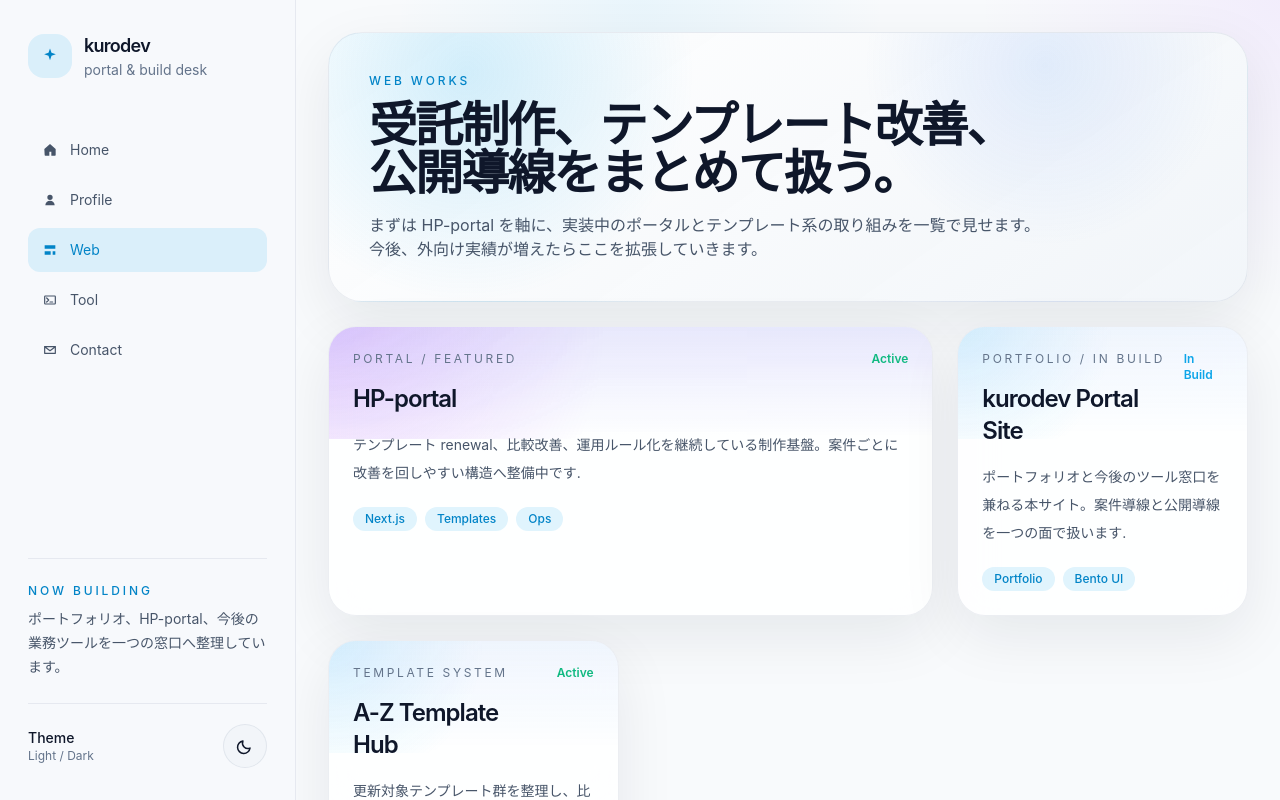
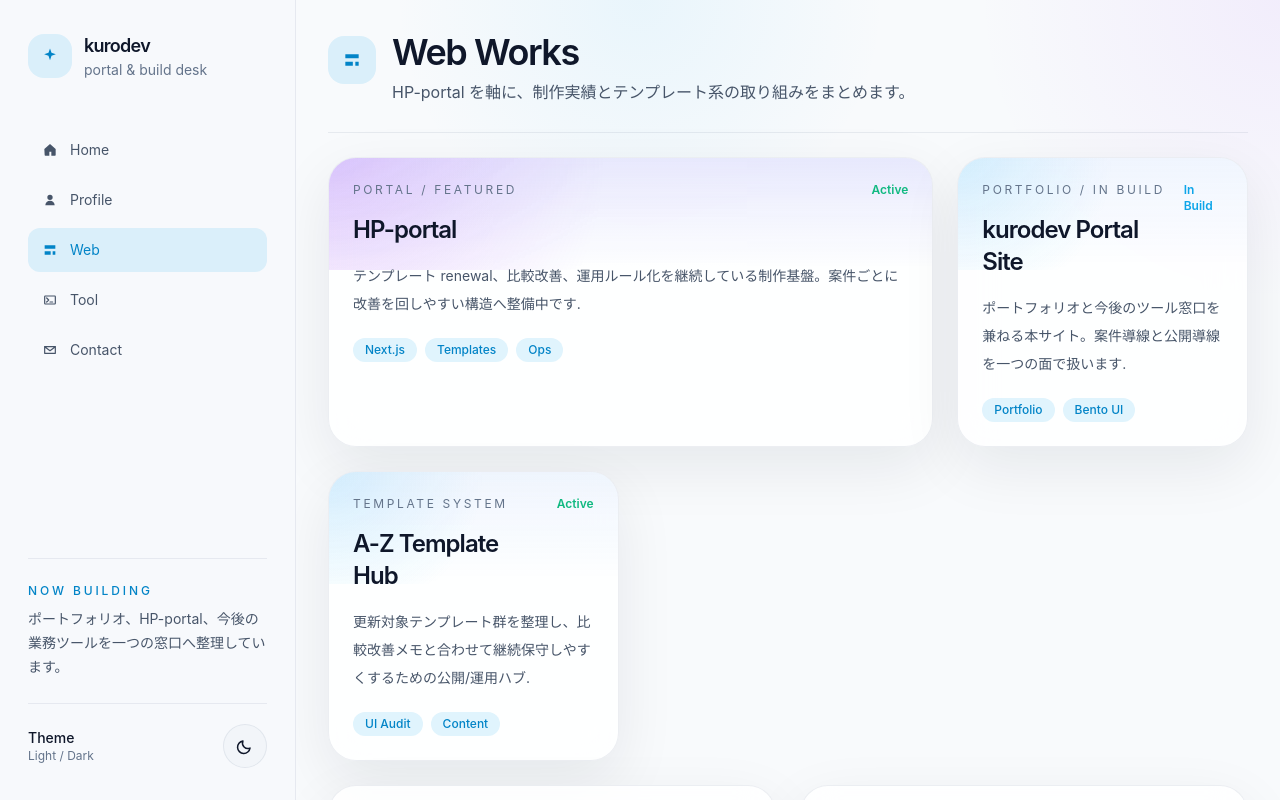
Before and after one commit to kurodev-web-tools/kurodev-hp, a Next.js app: page /web in a window 1280 px wide. Built offline with nearby package versions, Linux system fonts and the light colour scheme.

Commit message:
Simplify subpage headers

```diff
--- a/app/contact/page.js
+++ b/app/contact/page.js
@@ -1,18 +1,16 @@
 import { ContactForm } from "@/components/contact-form";
-import { SectionHeader } from "@/components/ui/section-header";
 import { BentoCard } from "@/components/ui/bento-card";
+import { PageHeader } from "@/components/ui/page-header";
 import { contactChannels, pricingItems } from "@/lib/site-data";
 
 export default function ContactPage() {
   return (
     <>
-      <section className="hero-surface panel-strong rounded-[34px] px-6 py-8 md:px-10 md:py-10">
-        <SectionHeader
-          eyebrow="contact"
-          title="相談の入口を、重すぎない形で。"
-          body="要件が完全に固まっていなくても問題ありません。今の状況、困っている点、急ぎ度が分かる範囲で共有してもらえれば、次の整理ポイントから一緒に詰めます。"
-        />
-      </section>
+      <PageHeader
+        icon="mail"
+        title="Contact & Pricing"
+        description="相談内容と参考価格の目安を確認しながら、次の整理ポイントを決める入口です。"
+      />
 
       <section className="grid gap-6 xl:grid-cols-[minmax(0,1.1fr)_minmax(360px,0.9fr)]">
         <div className="space-y-6">
--- a/app/page.js
+++ b/app/page.js
@@ -13,8 +13,8 @@ export default function HomePage() {
           <div>
             <SectionHeader
               eyebrow="kurodev portal"
-              title="アイデアを、最短距離で形にする。"
-              body="ポートフォリオ、HP-portal、今後の業務ツールをひとつの窓口として整理するためのサイトです。静かな設計と継続しやすい実装で、公開後も更新しやすい面を作ります。"
+              title="kurodev Portal"
+              body="アイデアを、最短距離で形にする。ポートフォリオ、HP-portal、今後の業務ツールをひとつの窓口として整理するためのサイトです。"
             />
             <div className="mt-8 flex flex-wrap gap-3">
               <PrimaryButton href="/web">View Projects</PrimaryButton>
--- a/app/profile/page.js
+++ b/app/profile/page.js
@@ -1,6 +1,6 @@
 import { ProfileCodeCard } from "@/components/profile-code-card";
-import { SectionHeader } from "@/components/ui/section-header";
 import { BentoCard } from "@/components/ui/bento-card";
+import { PageHeader } from "@/components/ui/page-header";
 import { SkillGroup } from "@/components/ui/skill-group";
 import { StatCard } from "@/components/ui/stat-card";
 import { profileStats, skillGroups } from "@/lib/site-data";
@@ -8,13 +8,11 @@ import { profileStats, skillGroups } from "@/lib/site-data";
 export default function ProfilePage() {
   return (
     <>
-      <section className="hero-surface panel-strong rounded-[34px] px-6 py-8 md:px-10 md:py-10">
-        <SectionHeader
-          eyebrow="profile"
-          title="作るだけで終わらない、運用まで見える設計。"
-          body="小さな見た目調整だけでなく、どこを直すと次回も楽になるかを含めて判断します。制作、改善、運用整理を切り離さずに扱うのが基本方針です。"
-        />
-      </section>
+      <PageHeader
+        icon="user"
+        title="Profile"
+        description="制作、改善、運用整理を切り離さずに扱うためのプロフィールと作業スタンスです。"
+      />
 
       <section className="grid gap-6 xl:grid-cols-[minmax(0,1fr)_minmax(0,1fr)_minmax(340px,0.9fr)]">
         {profileStats.map((stat) => (
--- a/app/tool/page.js
+++ b/app/tool/page.js
@@ -1,18 +1,16 @@
-import { SectionHeader } from "@/components/ui/section-header";
 import { ProjectCard } from "@/components/ui/project-card";
 import { BentoCard } from "@/components/ui/bento-card";
+import { PageHeader } from "@/components/ui/page-header";
 import { toolProjects } from "@/lib/site-data";
 
 export default function ToolPage() {
   return (
     <>
-      <section className="hero-surface panel-strong rounded-[34px] px-6 py-8 md:px-10 md:py-10">
-        <SectionHeader
-          eyebrow="tool desk"
-          title="これから公開していくツールの窓口。"
-          body="業務整理、見積り前の要件整理、ページ監査など、制作の周辺で効くものから順に公開していく想定です。未公開分は状態を明示して扱います。"
-        />
-      </section>
+      <PageHeader
+        icon="terminal"
+        title="Tools"
+        description="業務整理、見積り前の要件整理、ページ監査などのツールを順にまとめます。"
+      />
 
       <section className="grid gap-6 xl:grid-cols-3">
         {toolProjects.map((project) => (
--- a/app/web/page.js
+++ b/app/web/page.js
@@ -1,18 +1,16 @@
-import { SectionHeader } from "@/components/ui/section-header";
 import { ProjectCard } from "@/components/ui/project-card";
 import { BentoCard } from "@/components/ui/bento-card";
+import { PageHeader } from "@/components/ui/page-header";
 import { webProjects } from "@/lib/site-data";
 
 export default function WebPage() {
   return (
     <>
-      <section className="hero-surface panel-strong rounded-[34px] px-6 py-8 md:px-10 md:py-10">
-        <SectionHeader
-          eyebrow="web works"
-          title="受託制作、テンプレート改善、公開導線をまとめて扱う。"
-          body="まずは HP-portal を軸に、実装中のポータルとテンプレート系の取り組みを一覧で見せます。今後、外向け実績が増えたらここを拡張していきます。"
-        />
-      </section>
+      <PageHeader
+        icon="layout"
+        title="Web Works"
+        description="HP-portal を軸に、制作実績とテンプレート系の取り組みをまとめます。"
+      />
 
       <section className="grid gap-6 xl:grid-cols-3">
         {webProjects.map((project) => (
--- /dev/null
+++ b/components/ui/page-header.js
@@ -0,0 +1,21 @@
+import { Icon } from "@/components/ui/icon";
+
+export function PageHeader({ icon, title, description }) {
+  return (
+    <header className="border-b border-[var(--border)] pb-7">
+      <div className="flex items-start gap-4">
+        <div className="mt-1 flex h-12 w-12 shrink-0 items-center justify-center rounded-2xl bg-[var(--accent-soft)] text-[var(--accent)]">
+          <Icon name={icon} className="h-5 w-5" />
+        </div>
+        <div className="max-w-3xl">
+          <h1 className="text-3xl font-semibold tracking-[-0.04em] text-[var(--text)] md:text-4xl">
+            {title}
+          </h1>
+          <p className="mt-2 text-sm leading-7 text-[var(--text-soft)] md:text-base">
+            {description}
+          </p>
+        </div>
+      </div>
+    </header>
+  );
+}
```
